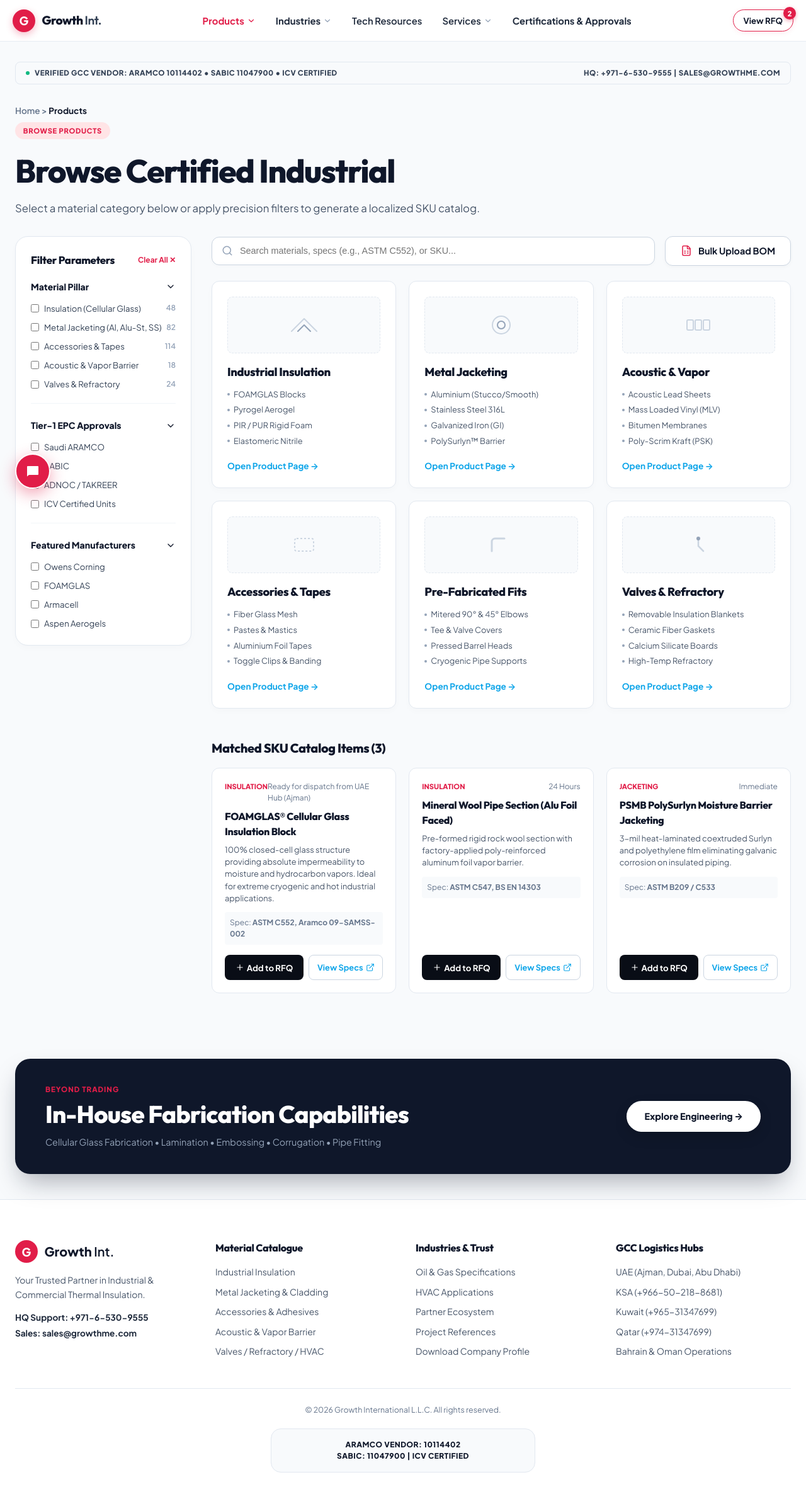
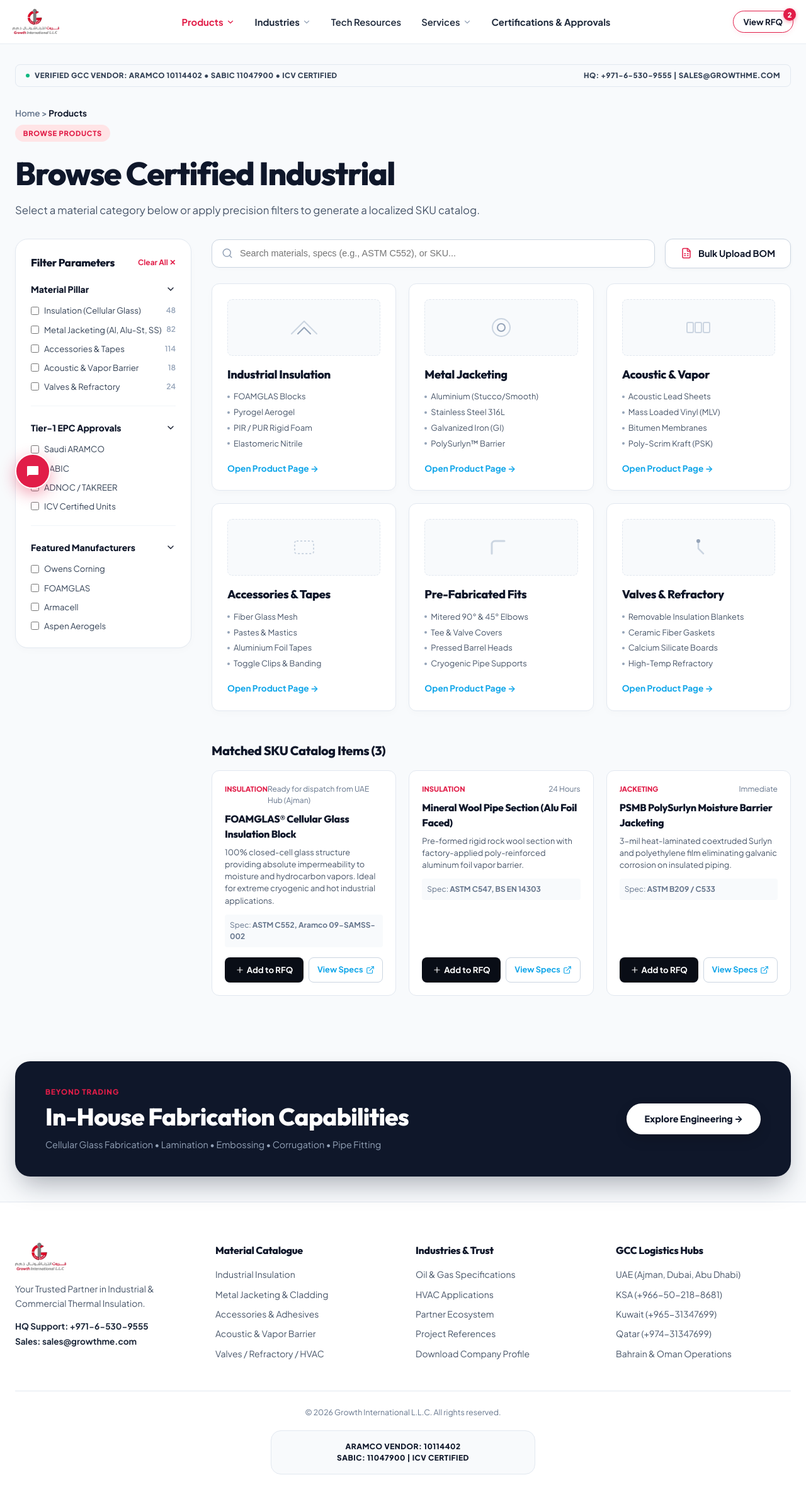
Before and after one commit to nachu46/growthb2, a Next.js app: page /products in a window 1280 px wide. Shown: the whole page at 63% size. Built offline with nearby package versions, Linux system fonts and the light colour scheme.

Commit message:
feat: replace brand logo with official Growth International L.L.C logo across Navbar, Footer, and Admin Sidebar

```diff
--- a/src/components/Footer.tsx
+++ b/src/components/Footer.tsx
@@ -26,23 +26,15 @@
           {/* Column 1: Brand Info (Matches Mobile Screenshot 5) */}
           <div style={{ display: 'flex', flexDirection: 'column', gap: '1rem' }}>
             <Link href="/" style={{ display: 'flex', alignItems: 'center', gap: '0.65rem', textDecoration: 'none' }}>
-              <div style={{
-                width: '36px',
-                height: '36px',
-                borderRadius: '50%',
-                backgroundColor: 'var(--primary-red)',
-                display: 'flex',
-                alignItems: 'center',
-                justifyContent: 'center',
-                color: '#FFFFFF',
-                fontWeight: 900,
-                fontSize: '1.15rem',
-              }}>
-                G
-              </div>
-              <span style={{ fontWeight: 800, fontSize: '1.25rem', color: 'var(--slate-900)' }}>
-                Growth <span style={{ fontWeight: 600 }}>Int.</span>
-              </span>
+              <img
+                src="/growth-international-logo.png"
+                alt="Growth International L.L.C"
+                style={{
+                  height: '46px',
+                  maxWidth: '200px',
+                  objectFit: 'contain',
+                }}
+              />
             </Link>
 
             <p style={{ fontSize: '0.875rem', color: 'var(--slate-600)', lineHeight: 1.6, maxWidth: '300px' }}>
--- a/src/components/Navbar.tsx
+++ b/src/components/Navbar.tsx
@@ -47,34 +47,17 @@
         justifyContent: 'space-between',
         position: 'relative',
       }}>
-        {/* Brand Logo (Matches Mobile Screenshot 1: Growth Int.) */}
+        {/* Brand Logo */}
         <Link href="/" style={{ display: 'flex', alignItems: 'center', gap: '0.65rem', textDecoration: 'none' }}>
-          <div style={{
-            width: '36px',
-            height: '36px',
-            borderRadius: '50%',
-            backgroundColor: 'var(--primary-red)',
-            display: 'flex',
-            alignItems: 'center',
-            justifyContent: 'center',
-            color: '#FFFFFF',
-            fontWeight: 900,
-            fontSize: '1.15rem',
-            boxShadow: '0 4px 12px rgba(225, 29, 72, 0.3)',
-          }}>
-            G
-          </div>
-          <div>
-            <span style={{
-              fontFamily: 'var(--font-heading)',
-              fontWeight: 800,
-              fontSize: '1.2rem',
-              color: 'var(--slate-900)',
-              letterSpacing: '-0.03em',
-            }}>
-              Growth <span style={{ fontWeight: 600, color: 'var(--slate-700)' }}>Int.</span>
-            </span>
-          </div>
+          <img
+            src="/growth-international-logo.png"
+            alt="Growth International L.L.C"
+            style={{
+              height: '42px',
+              maxWidth: '180px',
+              objectFit: 'contain',
+            }}
+          />
         </Link>
 
         {/* Desktop Nav Items */}
```
Also changed, not shown: src/app/admin/layout.tsx (+9 -18 lines), public/growth-international-logo.png (added), public/logo.png (added).
